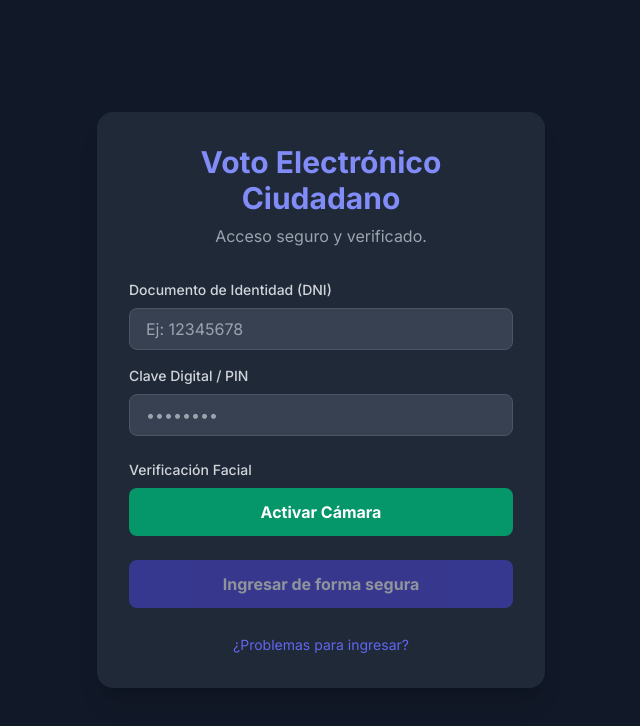
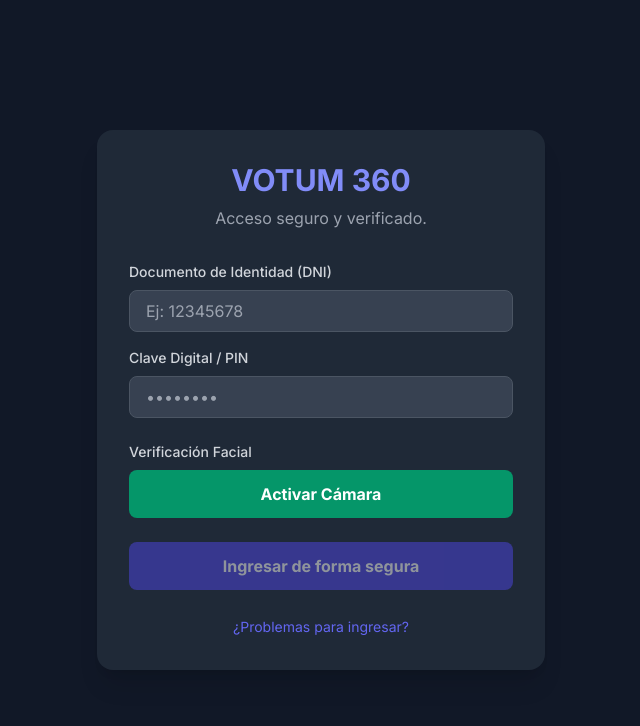
Before and after one commit to watahua/watahua.github.io, a plain HTML site: page index.html in a window 1280 px wide. Shown: the whole page, without its empty margins (319-959 px from the left). Drawn offline with nearby package versions, Linux system fonts and the light colour scheme.

Commit message:
Update index.html

```diff
--- a/index.html
+++ b/index.html
@@ -128,7 +128,7 @@
     <div id="login-view" class="min-h-screen flex items-center justify-center p-4 animate-fade-in">
         <div class="w-full max-w-md bg-white dark:bg-gray-800 rounded-2xl shadow-xl p-8">
             <div class="text-center mb-8">
-                <h1 class="text-3xl font-bold text-indigo-600 dark:text-indigo-400">Voto Electrónico Ciudadano</h1>
+                <h1 class="text-3xl font-bold text-indigo-600 dark:text-indigo-400">VOTUM 360</h1>
                 <p class="text-gray-500 dark:text-gray-400 mt-2">Acceso seguro y verificado.</p>
             </div>
             <form id="login-form">
```
